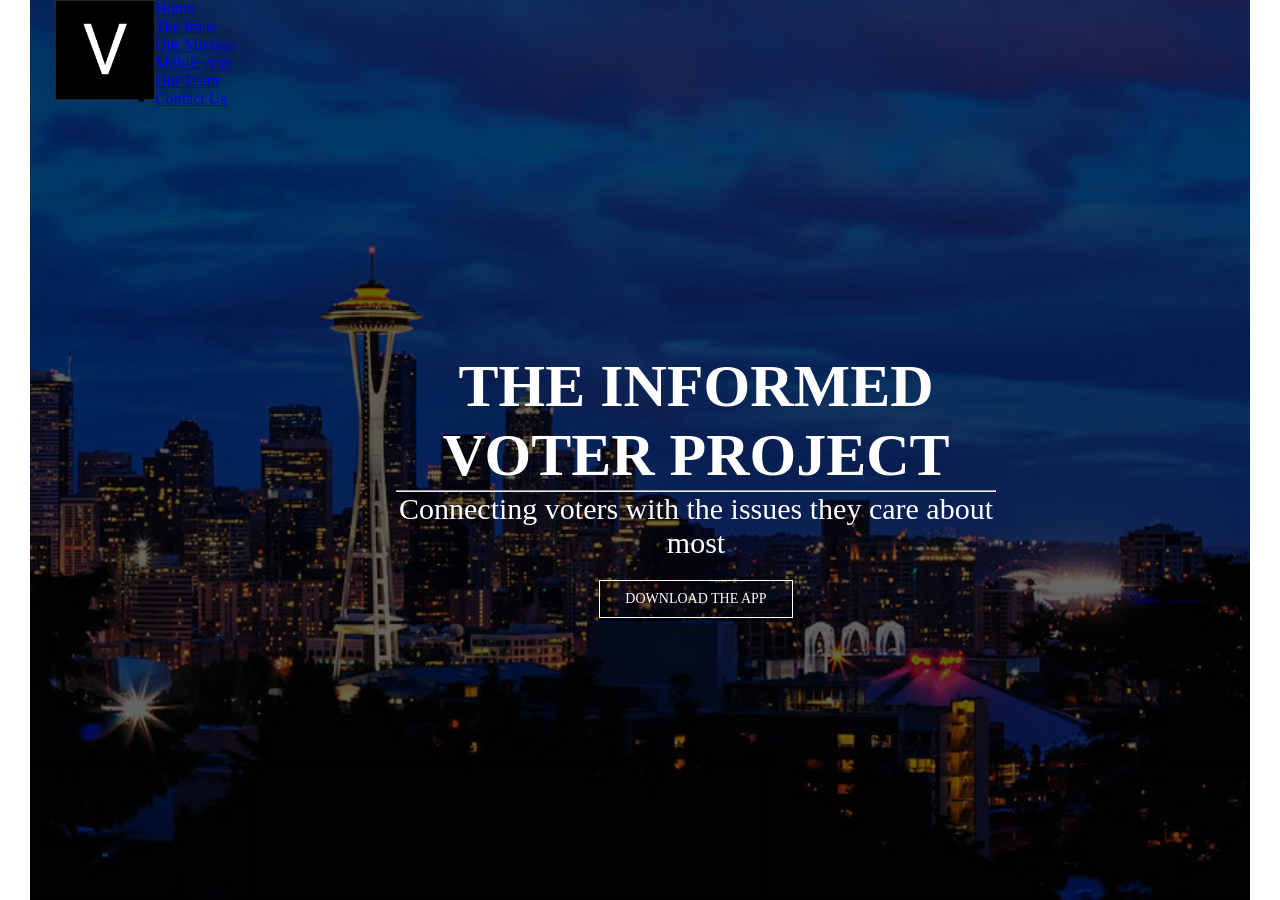
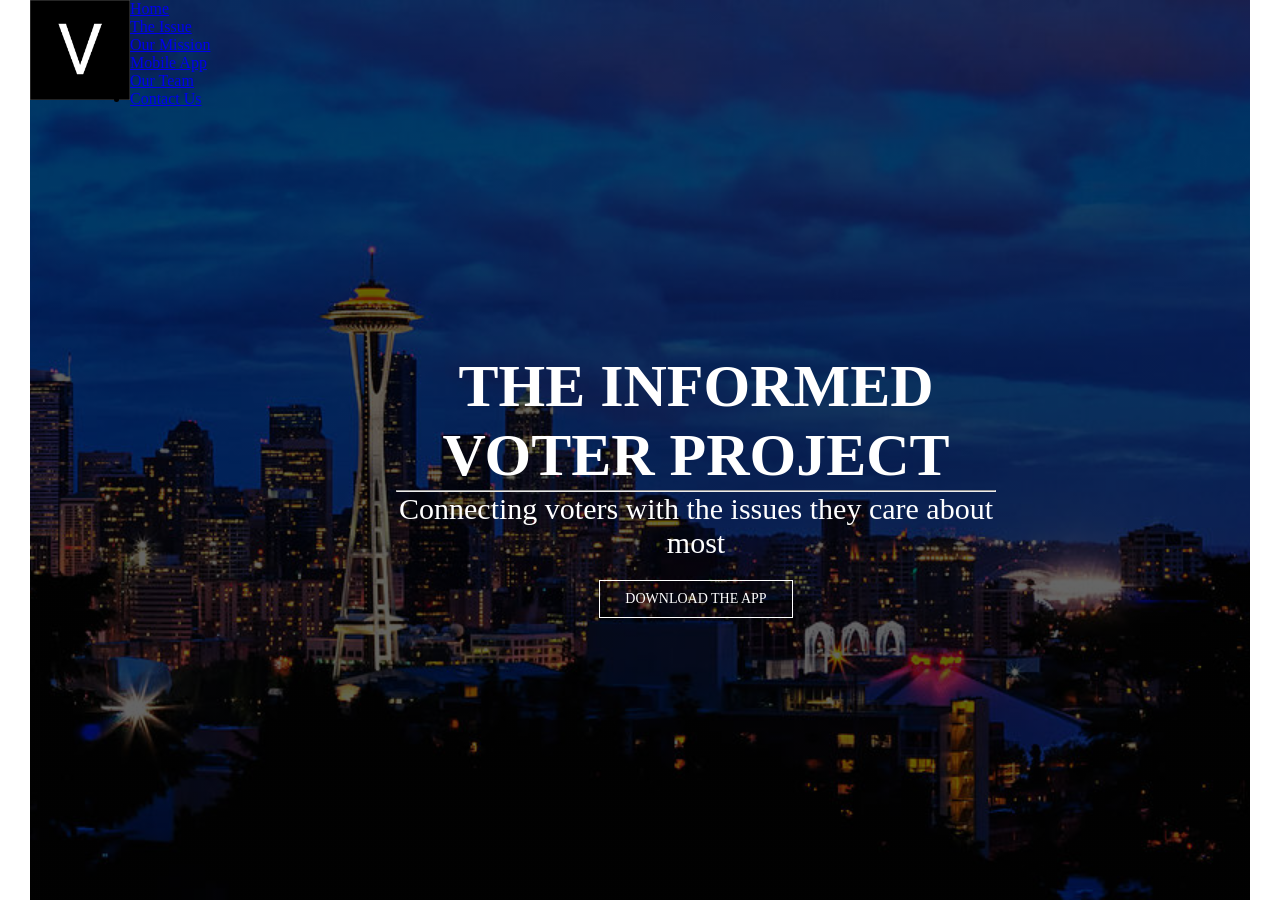
Before and after one commit to The-Informed-Voter-Project/website.github.io, a Jekyll site: the page draft.html, which Jekyll copies as it is, in a window 1280 px wide. Built offline with Jekyll 4.4.1, drawn with Linux system fonts in a browser that asks for light colours.

Commit message:
Update style.css

```diff
--- a/styles/style.css
+++ b/styles/style.css
@@ -5,8 +5,8 @@
 }
 
 .wrapper {
-    width: 1170px;
-    margin: auto;
+    width: auto;
+    margin: 0;
 }
 header {
     background: linear-gradient(rgba(0,0,0,0.6),rgba(0,0,0,0.6)),url("../images/seattle.jpg");
```
